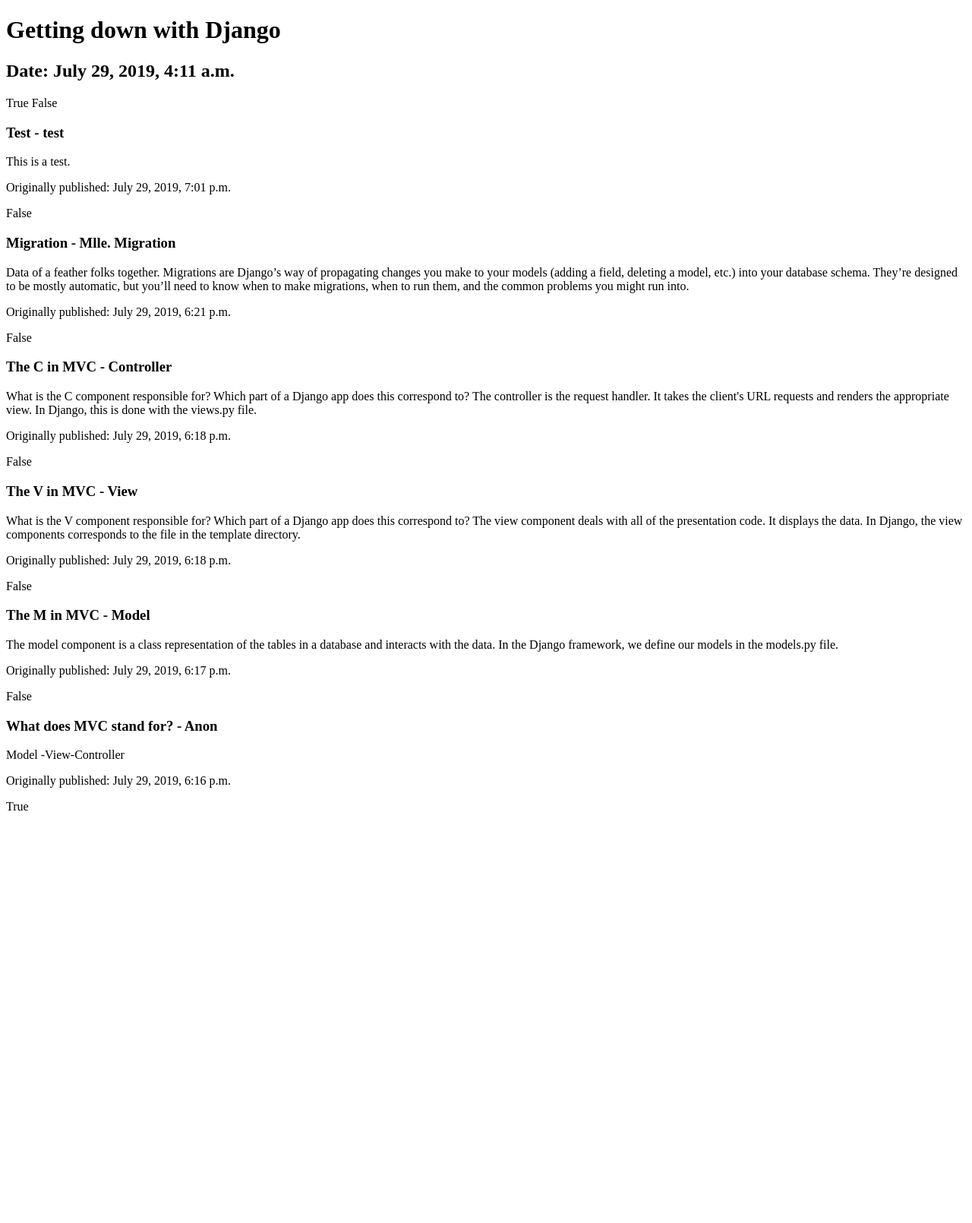
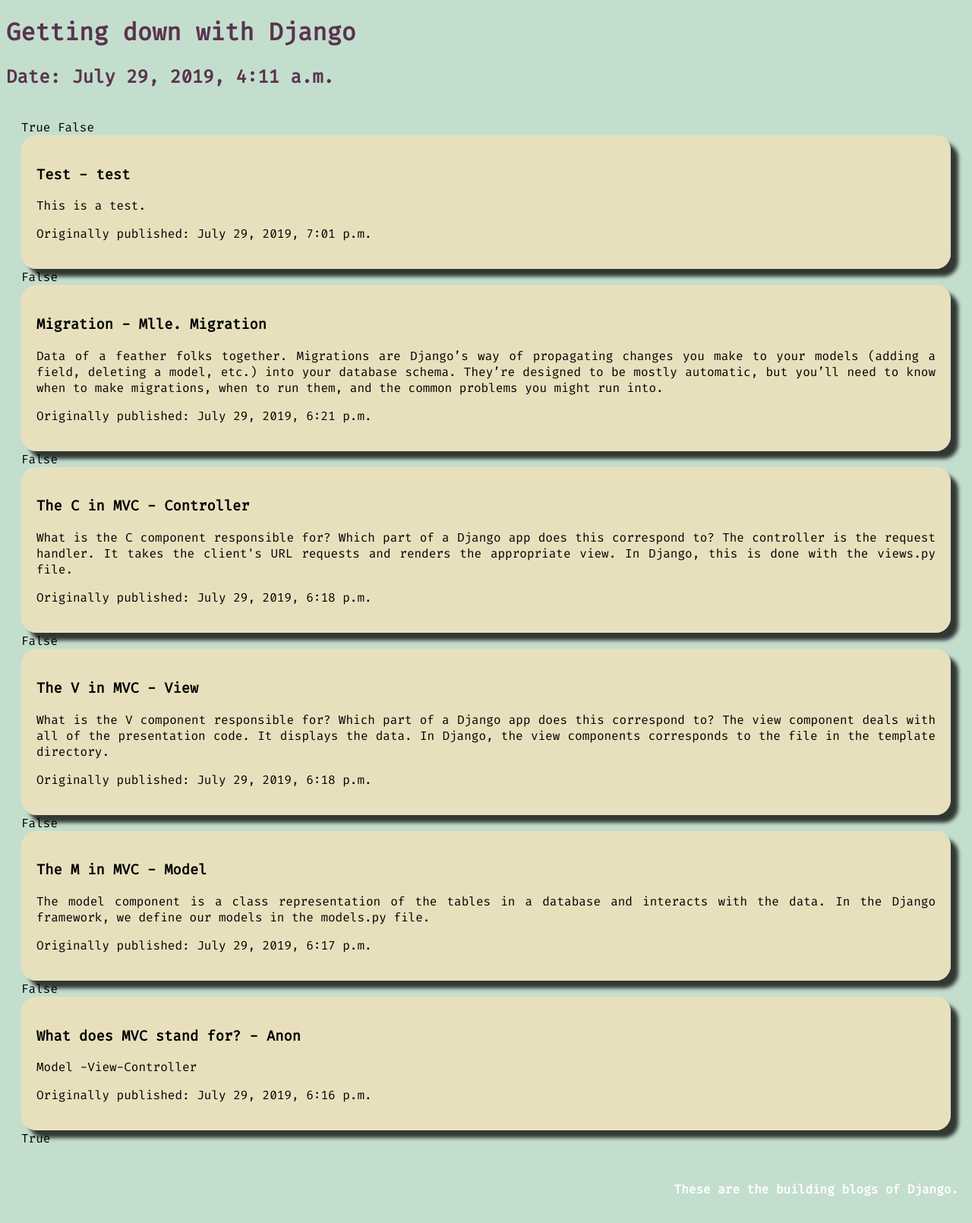
Before and after one commit to cudjoeab/django_blog_part1, a Django app: page /home/ in a window 1280 px wide. Shown: the whole page at 76% size. Before the commit the page ends 1067 px from the top, so only its background shows below. Run offline with Django 3.2, Linux system fonts and the light colour scheme; data comes from the database, SQL or seed files in the repository; both versions use the stored data as it was after the commit.

Commit message:
added styling to the blog

```diff
--- a/blog/models.py
+++ b/blog/models.py
@@ -5,8 +5,8 @@ class Article(models.Model):
     title = models.CharField(max_length=255)
     body = models.TextField()
     draft = models.BooleanField(default=True)
-    published_date=models.DateField()
+    published_date= models.DateTimeField(auto_now_add=True)
     author= models.CharField(max_length=255)
 
     def __str__(self):
-        return f"title = {self.title}"
+        return f(f'{self.title}, By: {self.author}')
--- /dev/null
+++ b/blog/static/css/main.css
@@ -0,0 +1,40 @@
+/* RGB */
+/* $color1: rgba(251, 175, 66, 1);
+$color2: rgba(245, 224, 183, 1);
+$color3: rgba(139, 191, 159, 1);
+$color4: rgba(237, 136, 135, 1);
+$color5: rgba(89, 52, 79, 1); */
+
+* {
+    font-family: 'Fira Code', monospace;
+}
+header {
+    color: rgba(89, 52, 79, 1);
+
+
+}
+body {
+    background: rgba(139, 191, 159, .5);
+}
+main{
+    display: block;
+    text-align: justify;
+    max-width: 100%;
+    padding: 20px;
+}
+
+article {
+    max-width: 100%;
+    margin: 0 auto;
+    background: rgba(245, 224, 183, 0.75);
+    padding: 20px;
+    border-radius: 20px;
+    box-shadow: 10px 10px 5px 0px rgba(0,0,0,0.75);
+}
+
+footer{
+    color: white;
+    font-weight: 600;
+    text-align: right;
+    padding: 10px;
+}
--- /dev/null
+++ b/blog/templates/base.html
@@ -0,0 +1,28 @@
+{% load staticfiles %}
+
+<!DOCTYPE html>
+<html lang="en">
+<head>
+    <meta charset="UTF-8">
+    <meta name="viewport" content="width={device-width}, initial-scale=1.0">
+    <meta http-equiv="X-UA-Compatible" content="ie=edge">
+    <link href="https://fonts.googleapis.com/css?family=Fira+Code&display=swap" rel="stylesheet">
+    <link rel="stylesheet" href="{% static 'css/main.css' %}">
+    <title>Document</title>
+</head>
+<body>
+    <header>
+            <h1>Getting down with Django</h2>
+            <h2>Date: {{ current_time }}</h2>
+    </header>
+
+    <main>
+        {% block content %}
+        {% endblock %}
+    </main>
+
+    <footer>
+        <p>These are the building blogs of Django. </p>
+    </footer>
+</body>
+</html>
--- a/blog/templates/index.html
+++ b/blog/templates/index.html
@@ -1,17 +1,7 @@
-<!DOCTYPE html>
-<html lang="en">
-<head>
-    <meta charset="UTF-8">
-    <meta name="viewport" content="width=device-width, initial-scale=1.0">
-    <meta http-equiv="X-UA-Compatible" content="ie=edge">
-    <title>Document</title>
-</head>
+{% extends 'base.html' %}
+
+{% block content %}
 <body>
-    <header>
-        <h1>Getting down with Django</h2>
-        <h2>Date: {{ current_time }}</h2>
-    </header>
-
     {% for article in articles %}
     {{ article.draft }}
         {% if article.draft == False %}
@@ -22,30 +12,5 @@
             </article>
         {% endif %}
     {% endfor %}
-
-        <!-- <dl>
-            <dt>What is a client?</dt>
-            <dd>The device that is used to present what is on the web (i.e., a computer, tablet, or phone.</dd>
-        </dl>
-        <dl>
-            <dt>What is a server?</dt>
-            <dd>The device that stores the information that the client will be accessing.</dd>
-        </dl>
-        <dl>
-            <dt>What is an HTTP request?</dt>
-            <dd>An action from the client to retrieve information from the server. This can be a click on a link, or navigating to a url.</dd>
-        </dl>
-        <dl>
-            <dt>What is an HTTP response?</dt>
-            <dd>A response sent back from the server, this includes the status of the request and any information about the content (a header) and the content itself (the body).</dd>
-        </dl>
-        <dl>
-            <dt>What is Django and why do we use it?</dt>
-            <dd>A web framework for Python that allows us to intercept requests and make responses. </dd>
-        </dl>
-
- -->
-
-
 </body>
-</html>
+{% endblock %}
```
Also changed, not shown: README.md, blog/migrations/0004_auto_20190730_0024.py (added), db.sqlite3.
